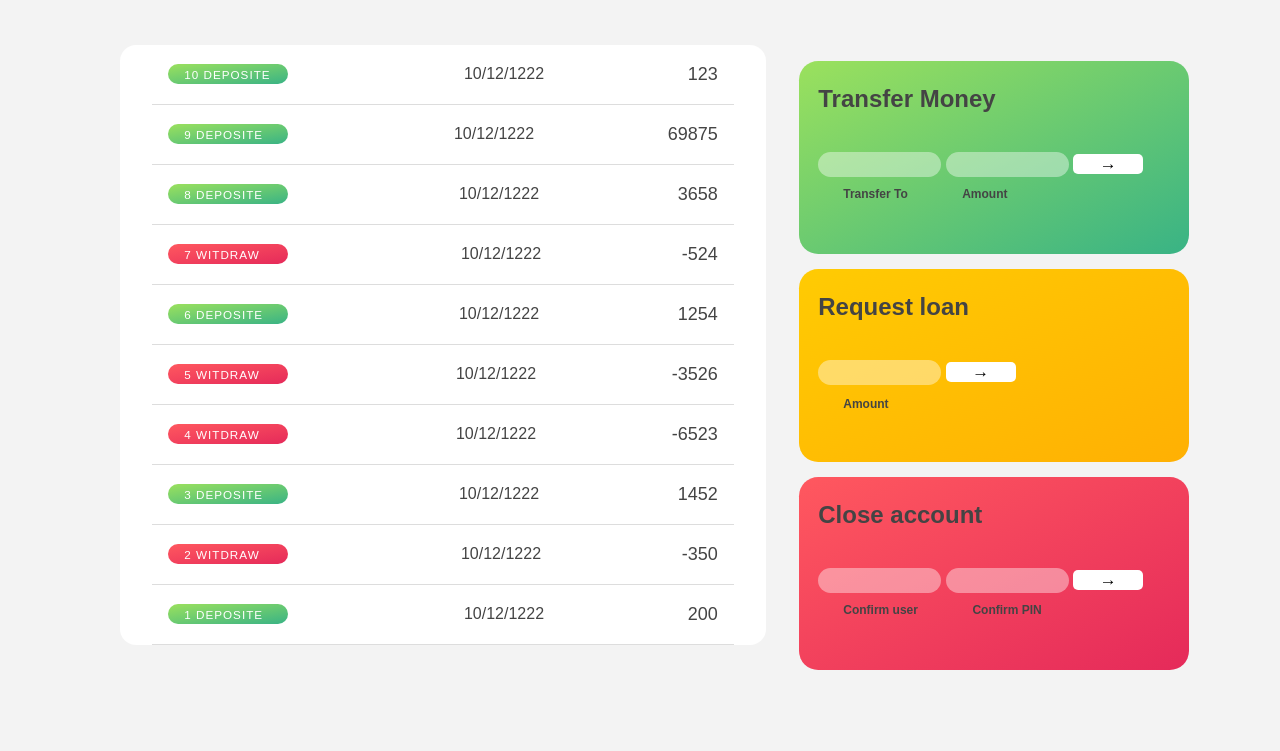
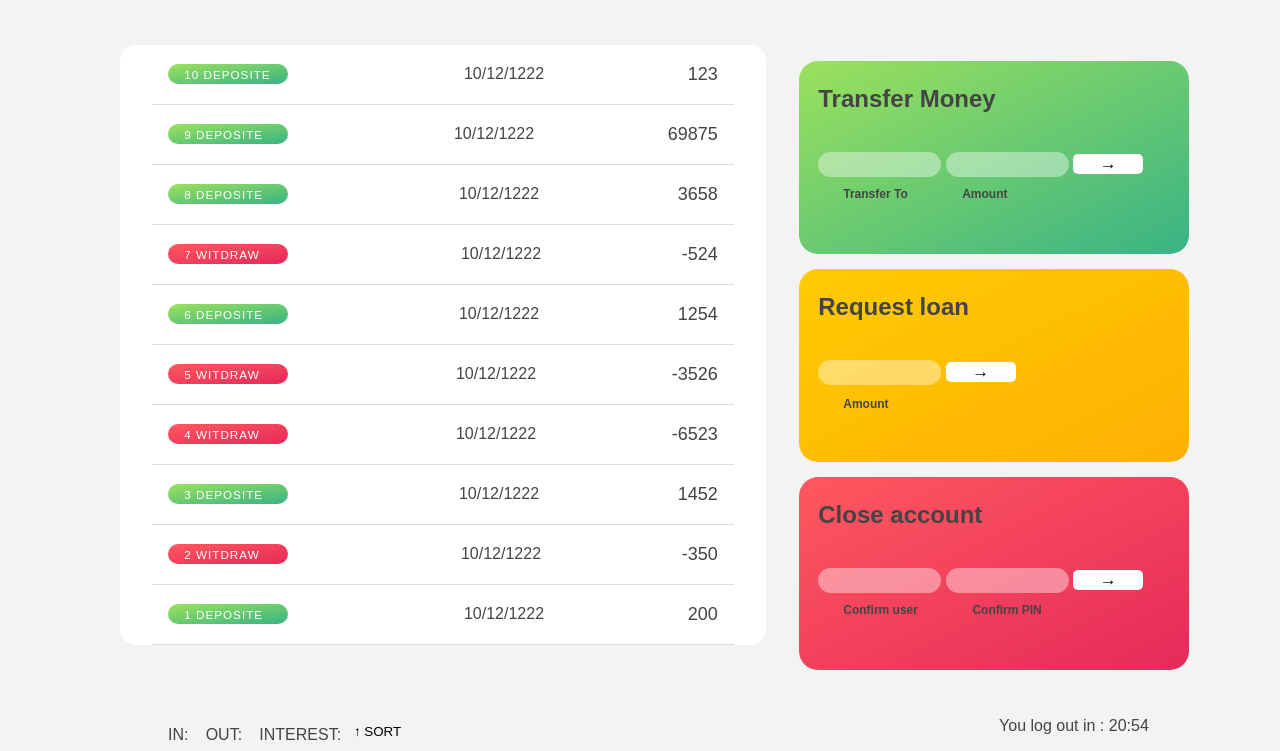
Before and after one commit to Alireza-my/Bankist, a plain HTML site: page index.html in a window 1280 px wide. Shown: the part 201-952 px from the top of the page. Before the commit the page ends 918 px from the top, so only its background shows below. Drawn offline with nearby package versions, Linux system fonts and the light colour scheme.

Commit message:
Finish static part pf project

```diff
--- a/index.html
+++ b/index.html
@@ -75,6 +75,20 @@
           </div>
         </div>
       </div>
+      <footer>
+        <div class="summary">
+          <p>
+            IN:
+            <span class="sumSpan" id="income"></span>OUT:
+            <span class="sumSpan" id="outcome"></span>INTEREST:
+            <span class="sumSpan" id="interest"></span>
+          </p>
+          <button type="button">&#8593; SORT</button>
+        </div>
+        <div class="logout">
+          <p>You log out in : <span class="logoutTime">20:54</span></p>
+        </div>
+      </footer>
     </main>
     <!-- js -->
     <script src="https://cdnjs.cloudflare.com/ajax/libs/moment.js/2.29.4/moment.min.js"></script>
--- a/style.css
+++ b/style.css
@@ -12,7 +12,7 @@ body {
   padding: 1.5rem;
 }
 
-/* Navigation */
+/*! Navigation */
 
 nav {
   font-size: 21px;
@@ -55,7 +55,7 @@ nav form input:focus {
   cursor: pointer;
 }
 
-/* main part */
+/*! main part */
 .middleone {
   display: flex;
   justify-content: space-between;
@@ -130,7 +130,7 @@ main {
   font-size: 18px;
 }
 
-/* operation part */
+/*! operation part */
 
 .op {
   display: flex;
@@ -196,3 +196,39 @@ main {
 .operationClose {
   background-image: linear-gradient(to top left, #e52a5a, #ff585f);
 }
+
+/*! summary */
+footer{
+  display: flex;
+  justify-content: space-between;
+}
+.summary{
+  display: flex;
+}
+.summary p {
+  margin-left:8vh;
+}
+.sumSpan{
+  font-size: 25px;
+  padding: 0.4rem;
+}
+#income{
+color:rgb(33, 160, 33);
+}
+#outcome{
+  color: red;
+}
+#interest{
+  color:#bda208;
+}
+
+.summary button{
+  background: none;
+  border: none;
+  cursor: pointer;
+}
+
+.logout{
+  position: relative;
+  right: 8vh;
+}
```
